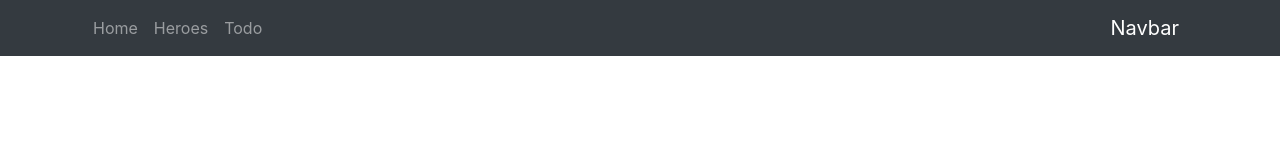
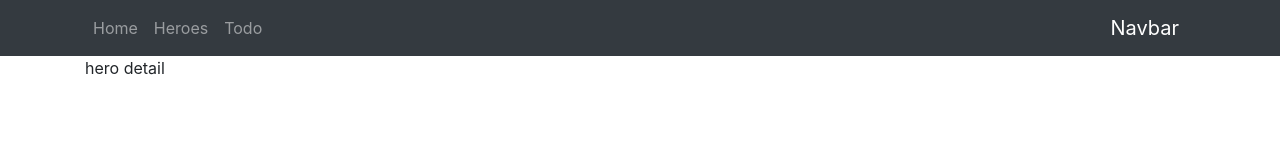
Before and after one commit to espressopark/toh, an Angular app: page /detail/1 in a window 1280 px wide. Before the commit this address led to /. Shown: the top 160 px of the page. Built offline with nearby package versions, Linux system fonts and the light colour scheme.

Commit message:
라우팅 - 동적 url routing

```diff
--- a/src/app/app-routing.module.ts
+++ b/src/app/app-routing.module.ts
@@ -3,11 +3,13 @@ import { Routes, RouterModule } from '@angular/router';
 import {TodoComponent} from './todo/todo.component';
 import {HeroesComponent} from './heroes/heroes.component';
 import {HomeComponent} from './home/home.component';
+import {HeroDetailComponent} from './hero-detail/hero-detail.component';
 
 const routes: Routes = [
   {path: 'home', component: HomeComponent},
   {path: 'heroes', component: HeroesComponent},
   {path: 'todo', component: TodoComponent},
+  {path: 'detail/:hero_id', component: HeroDetailComponent},
   // {path: '', redirectTo: '/home'}
 ];
 
--- a/src/app/hero-detail/hero-detail.component.html
+++ b/src/app/hero-detail/hero-detail.component.html
@@ -1,4 +1,5 @@
 <!--상세화면-->
+<p>hero detail</p>
 <div *ngIf="hero">
   <h2>{{ hero.name | uppercase }} Details</h2>
   <div><span>id: </span>{{hero.id}}</div>
--- a/src/app/heroes/heroes.component.html
+++ b/src/app/heroes/heroes.component.html
@@ -3,7 +3,7 @@
 </p>
 
 <ul class="w-50">
-  <li class="d-flex m-1" *ngFor="let hero of heroes" (click)="onSelect(hero)" [class.selected]="hero === selectedHero">
+  <li class="d-flex m-1" *ngFor="let hero of heroes" (click)="onSelect(hero)" [class.selected]="hero === selectedHero" routerLink="/detail/{{hero.id}}">
     <span class="rounded-left p-2 bg-primary text-light">{{hero.id}}</span>
     <div class="rounded-right p-2 bg-light text-dark w-100">{{hero.name}}</div>
   </li>
```
